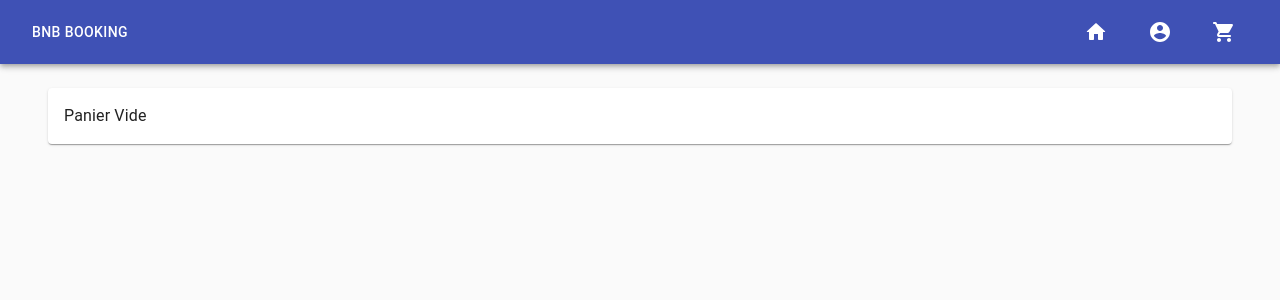
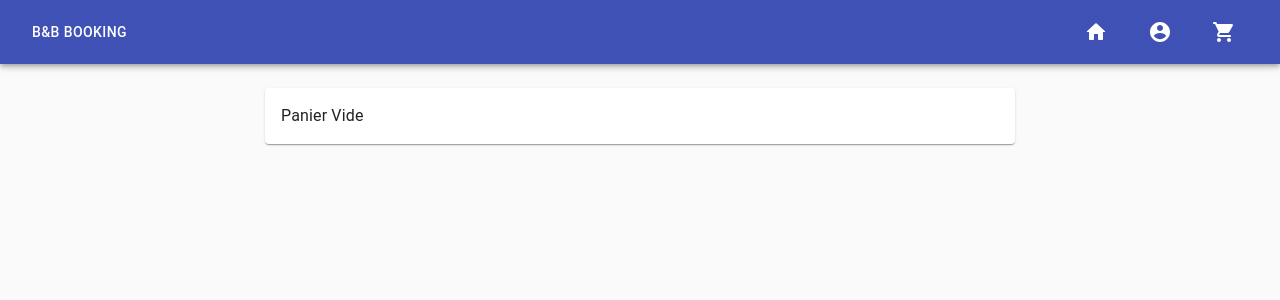
Before and after one commit to amine-by/Projet, a React (Create React App) app in the folder front-end/: page /Panier in a window 1280 px wide. Shown: the top 300 px of the page. Built offline with nearby package versions, Linux system fonts and the light colour scheme; the HTML template or start-up script is replaced by a standard one.

Commit message:
interface panier plus claire

```diff
--- a/front-end/public/index.html
+++ b/front-end/public/index.html
@@ -4,7 +4,7 @@
     <meta charset="utf-8" />
     <meta name="viewport" content="width=device-width, initial-scale=1" />
     <meta name="theme-color" content="#000000" />
-    <title>React App</title>
+    <title>B&B Booking</title>
   </head>
   <body>
     <noscript>You need to enable JavaScript to run this app.</noscript>
--- a/front-end/src/NavBar/NavBar.js
+++ b/front-end/src/NavBar/NavBar.js
@@ -143,7 +143,7 @@ export default function NavBar(props) {
             }}
             color="inherit"
           >
-            BNB Booking
+            B&B Booking
           </Button>
           <div className={props.classes.title}></div>
           <Button
--- a/front-end/src/Panier/Panier.js
+++ b/front-end/src/Panier/Panier.js
@@ -16,13 +16,18 @@ import axios from "axios";
 
 const useStyles = makeStyles((theme) => ({
   paper: {
+    maxWidth: 750,
     padding: theme.spacing(2),
     margin: "auto",
   },
   image: {
     maxHeight: 100,
-    maxWidth: 100
-  }
+    maxWidth: 100,
+  },
+  table: {
+    maxWidth: 750,
+    margin: "auto",
+  },
 }));
 
 export default function Panier() {
@@ -60,7 +65,7 @@ export default function Panier() {
   };
   const affichage = () => {
     return (
-      <TableContainer component={Paper}>
+      <TableContainer component={Paper} className={classes.table}>
         <Table aria-label="simple table">
           <TableHead>
             <TableRow>
@@ -74,17 +79,17 @@ export default function Panier() {
           <TableBody>
             {items.map((item) => (
               <TableRow>
-                <TableCell align="left">
+                <TableCell align="center">
                   <img
                     alt={item.nom}
                     src={item.image}
                     className={classes.image}
                   ></img>
                 </TableCell>
-                <TableCell align="left">{item.nom}</TableCell>
+                <TableCell align="center">{item.nom}</TableCell>
                 <TableCell align="center">{item.prix} DT</TableCell>
-                <TableCell align="right">x {item.quantite}</TableCell>
-                <TableCell align="right">
+                <TableCell align="center">x{item.quantite}</TableCell>
+                <TableCell align="center">
                   <Button
                     color="secondary"
                     onClick={() => {
@@ -97,13 +102,13 @@ export default function Panier() {
               </TableRow>
             ))}
             <TableRow>
-              <TableCell align="left">
+              <TableCell colSpan={4} align="left">
                 <Typography>
                   Total:
                   {total} DT
                 </Typography>
               </TableCell>
-              <TableCell colSpan={4} align="left">
+              <TableCell align="right">
                 <Button color="primary" type="submit" variant="contained">
                   Commander
                 </Button>
@@ -180,7 +185,7 @@ export default function Panier() {
   return (
     <Container component="main">
       <form onSubmit={handleSubmit} noValidate>
-        {items.length === 0 ? panierVide() : affichage()}
+        {items.length === 0 ? panierVide() :  affichage()}
       </form>
     </Container>
   );
```
Also changed, not shown: front-end/src/index.css (line endings or trailing spaces).
